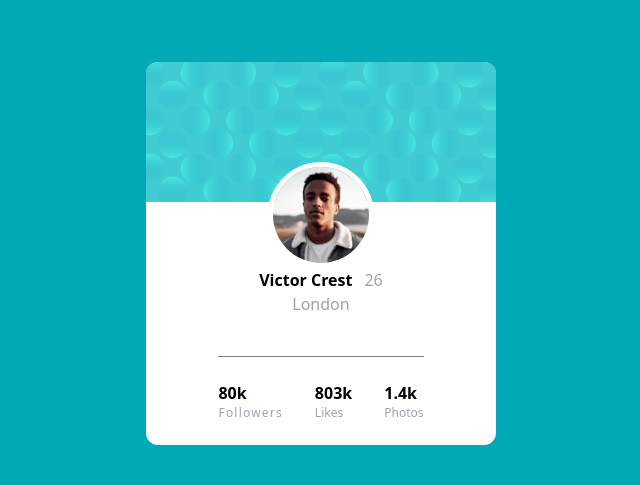
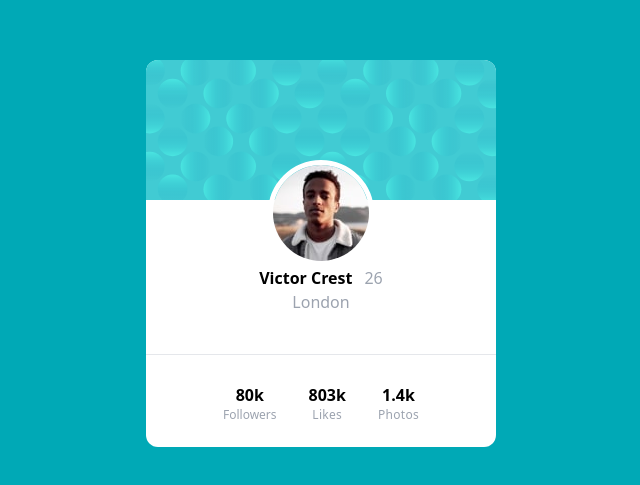
Before and after one commit to sule12/profile_card, a website: page index.html in a window 1280 px wide. Shown: the part 147-632 px from the top of the page, without its empty margins (319-959 px from the left). Drawn offline with Linux system fonts and the light colour scheme.

Commit message:
modified positioning

```diff
--- a/index.html
+++ b/index.html
@@ -9,28 +9,31 @@
   <body>
     <div class="flex items-center justify-center bg-[#00A9B6] h-screen">
         <div class="bg-white rounded-xl">
+            <div>
+            </div>
          <!--Flex Container-->
-         <div class="flex flex-col md:flex-col items-center">
+         <div class="flex flex-col md:flex-col items-center w-full ">
             <img src="./bg-pattern-card.svg" alt="pattern card" class="rounded-t-xl"/>
             <img src="./image-victor.jpg" alt="display image" class="w-30 h-30 object-fit rounded-full -m-10" style="border: 5px solid white;"/>
-            <div class="">
-                <div class="flex flex-col md:flex-row space-x-3 items-center justify-center mt-10">
+            <div class=" w-full">
+                <div class="flex flex-row space-x-3 items-center justify-center mt-10">
                     <h2 class="font-bold">Victor Crest</h2>
                     <p class="text-gray-400">26</p>
                 </div>
                 <p class="text-center text-gray-400">London</p>
-                <div class="flex flex-col  md:flex-row  items-baseline justify-items-center mt-10 mb-6 space-y-6 md:space-x-8 border-t-[1px] border-t-[gray] border-solid">
-                    <div>
-                        <h2 class="font-bold text-">80k</h2>
-                        <p class="text-left text-gray-400 text-xs font-light tracking-widest">Followers</p>
+
+                <div class="flex flex-row items-center md:items-baseline justify-center mt-10 mb-6 space-x-8" style="border-top-width: 1px;" >
+                    <div class="flex flex-col md:items-center mt-7">
+                        <h2 class="font-bold">80k</h2>
+                        <p class=" text-gray-400 text-xs font-light">Followers</p>
                     </div>
-                    <div>
+                    <div class="flex flex-col justify-center items-center md:justify-center mt-7">
                         <h2 class="font-bold">803k</h2>
-                        <p class="text-gray-400 text-xs font-light">Likes</p>
+                        <p class="text-gray-400 text-xs font-light tracking-wide">Likes</p>
                     </div>
-                    <div>
+                    <div class="flex flex-col justify-center items-center mt-7">
                         <h2 class="font-bold">1.4k</h2>
-                        <p class="text-gray-400 text-xs font-light">Photos</p>
+                        <p class="text-gray-400 text-xs font-light tracking-wide">Photos</p>
                     </div>
                 </div>
 
```
Also changed, not shown: bg-pattern-bottom.svg (added), bg-pattern-top.svg (added), css/style.css.
